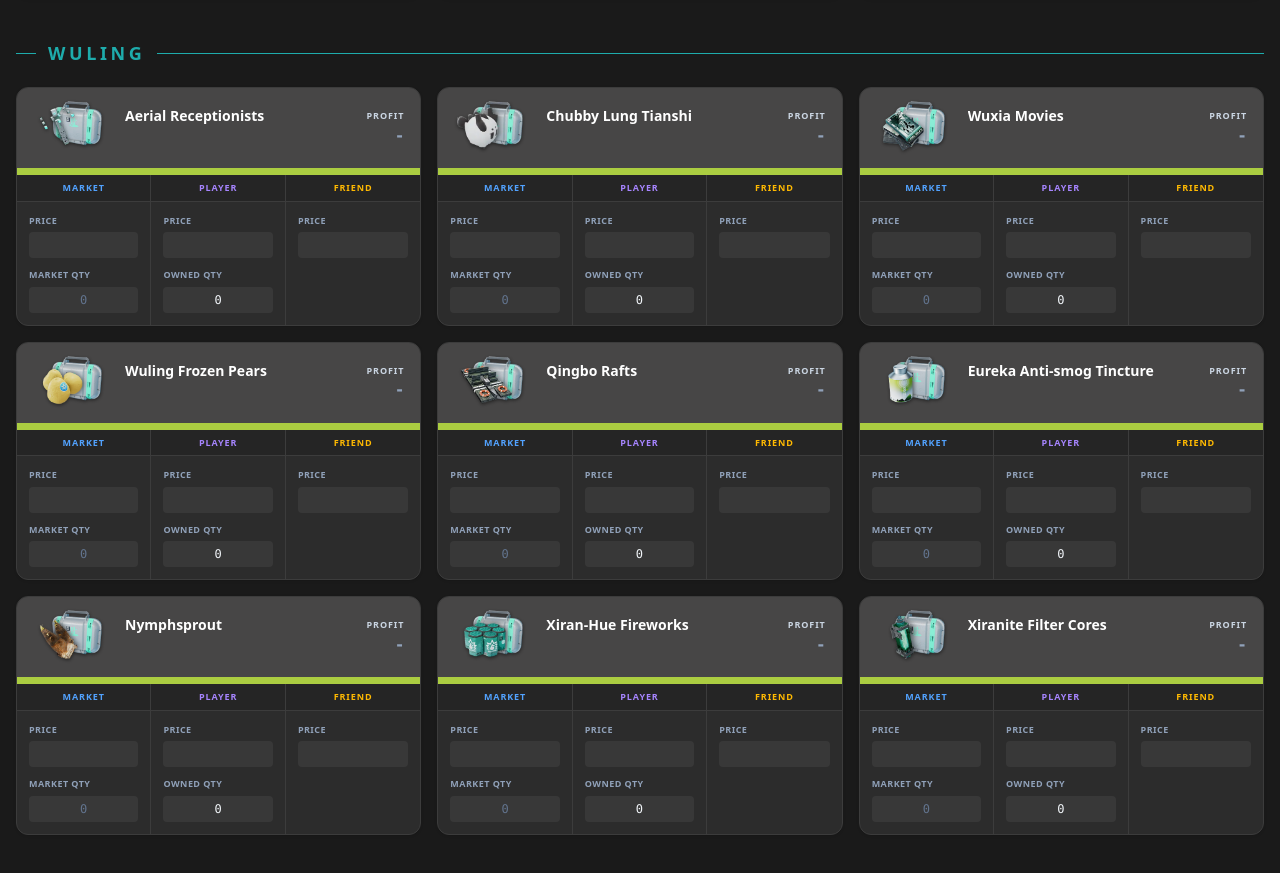
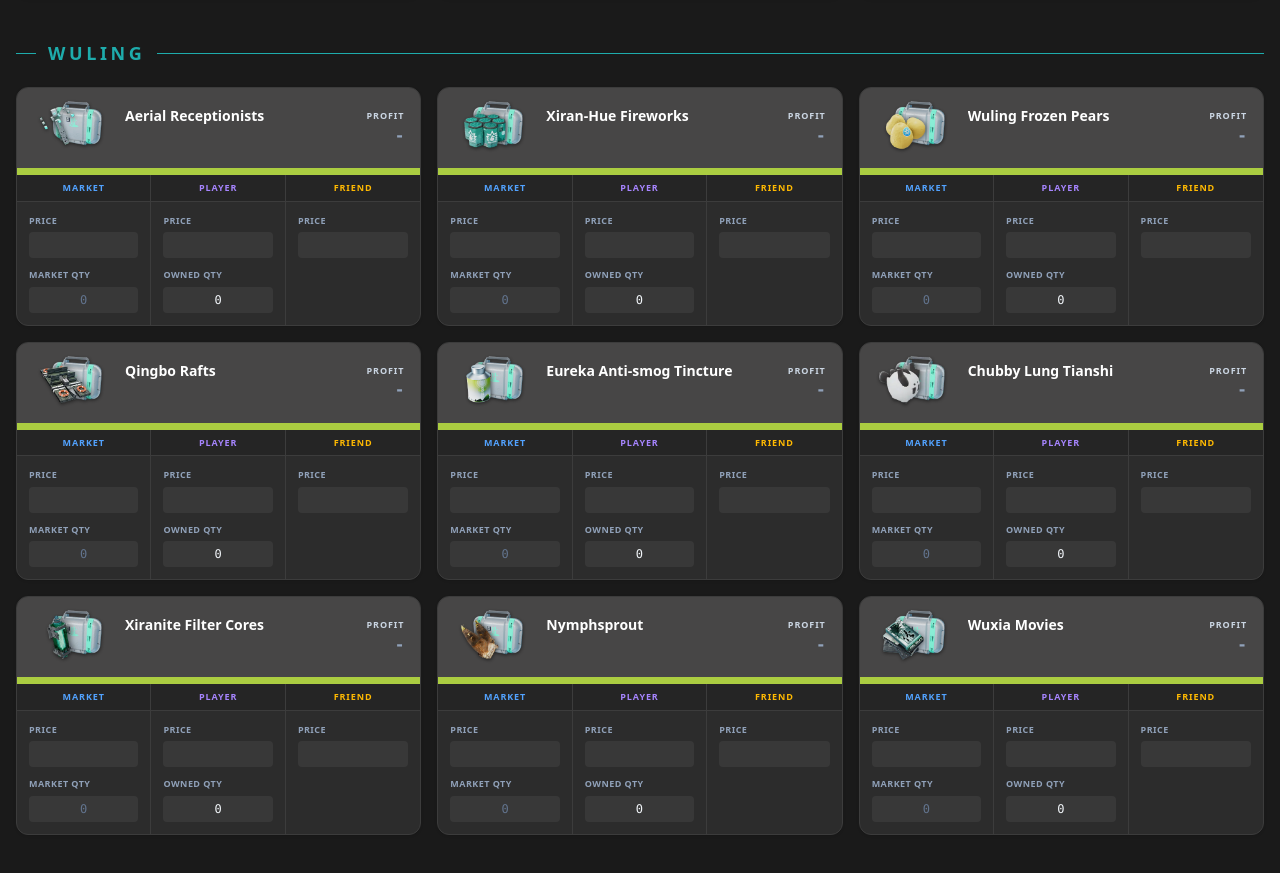
Before and after one commit to mauduong/arknights-endfield-stock-market-calculator, a React (Vite) app: page / in a window 1280 px wide. Shown: the part 1217-2090 px from the top of the page. Built offline with nearby package versions, Linux system fonts and the light colour scheme.

Commit message:
v0.1.4 reordering of wuling elastic goods to be accurate to game

```diff
--- a/src/data/elasticGoods.ts
+++ b/src/data/elasticGoods.ts
@@ -12,12 +12,12 @@ export const elasticGoods: ReadonlyArray<{ title: string; slug: string }> = [
   { title: "Hard Noggin Helmets",         slug: "hard-noggin-helmets" },
   { title: "Scrap Toy Blocks",            slug: "scrap-toy-blocks" },
   { title: "Aerial Receptionists",        slug: "aerial-receptionists" },
-  { title: "Chubby Lung Tianshi",         slug: "chubby-lung-tianshi" },
-  { title: "Wuxia Movies",                slug: "wuxia-movies" },
+  { title: "Xiran-Hue Fireworks",         slug: "xiran-hue-fireworks" },
   { title: "Wuling Frozen Pears",         slug: "wuling-frozen-pears" },
   { title: "Qingbo Rafts",                slug: "qingbo-rafts" },
   { title: "Eureka Anti-smog Tincture",   slug: "eureka-anti-smog-tincture" },
+  { title: "Chubby Lung Tianshi",         slug: "chubby-lung-tianshi" },
+  { title: "Xiranite Filter Cores",       slug: "xiranite-filter-cores" },
   { title: "Nymphsprout",                 slug: "nymphsprout" },
-  { title: "Xiran-Hue Fireworks",         slug: "xiran-hue-fireworks" },
-  { title: "Xiranite Filter Cores",       slug: "xiranite-filter-cores" },
+  { title: "Wuxia Movies",                slug: "wuxia-movies" },
 ] as const;
--- a/src/data/regions.ts
+++ b/src/data/regions.ts
@@ -17,14 +17,14 @@ export const regionSlugs = {
   ]),
   wuling: new Set([
     "aerial-receptionists",
-    "chubby-lung-tianshi",
-    "wuxia-movies",
+    "xiran-hue-fireworks",
     "wuling-frozen-pears",
     "qingbo-rafts",
     "eureka-anti-smog-tincture",
+    "chubby-lung-tianshi",
+    "xiranite-filter-cores",
     "nymphsprout",
-    "xiran-hue-fireworks",
-    "xiranite-filter-cores"
+    "wuxia-movies"
   ]),
 } as const satisfies Record<string, ReadonlySet<string>>;
 
```
